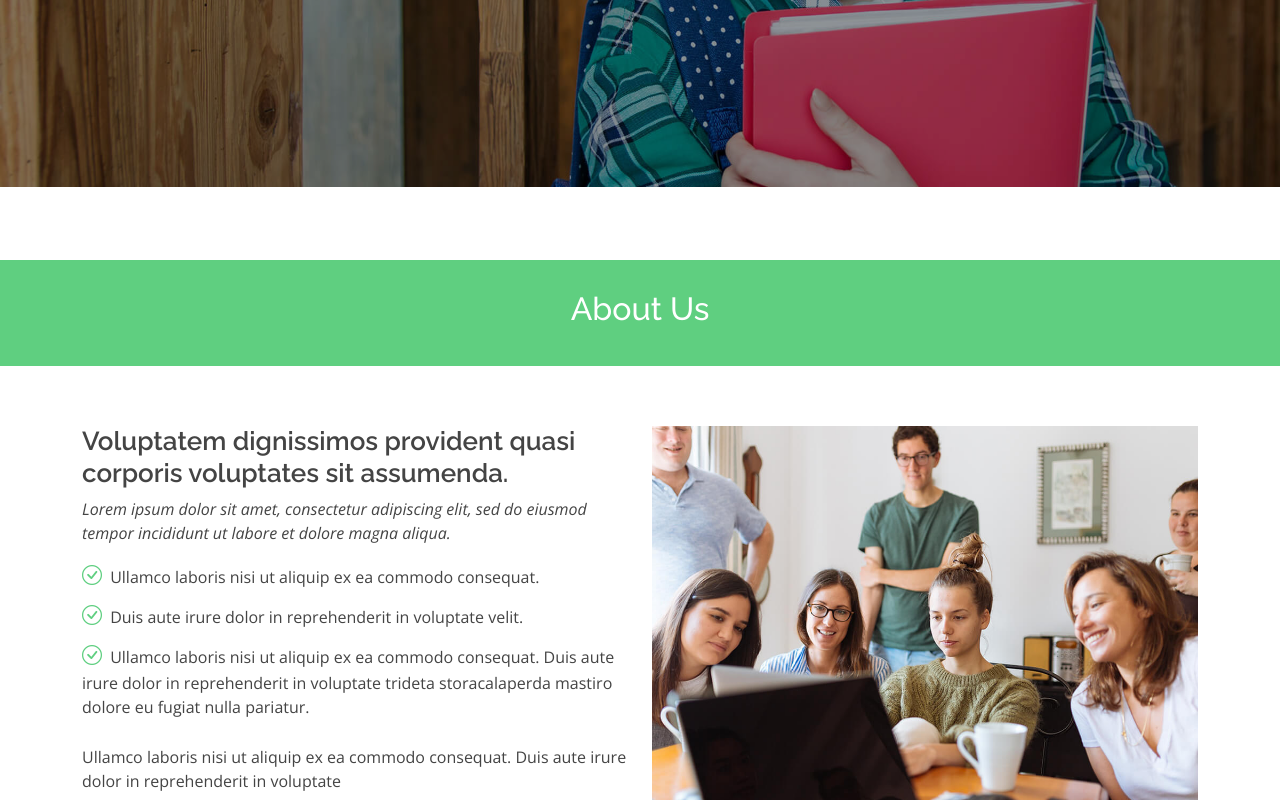
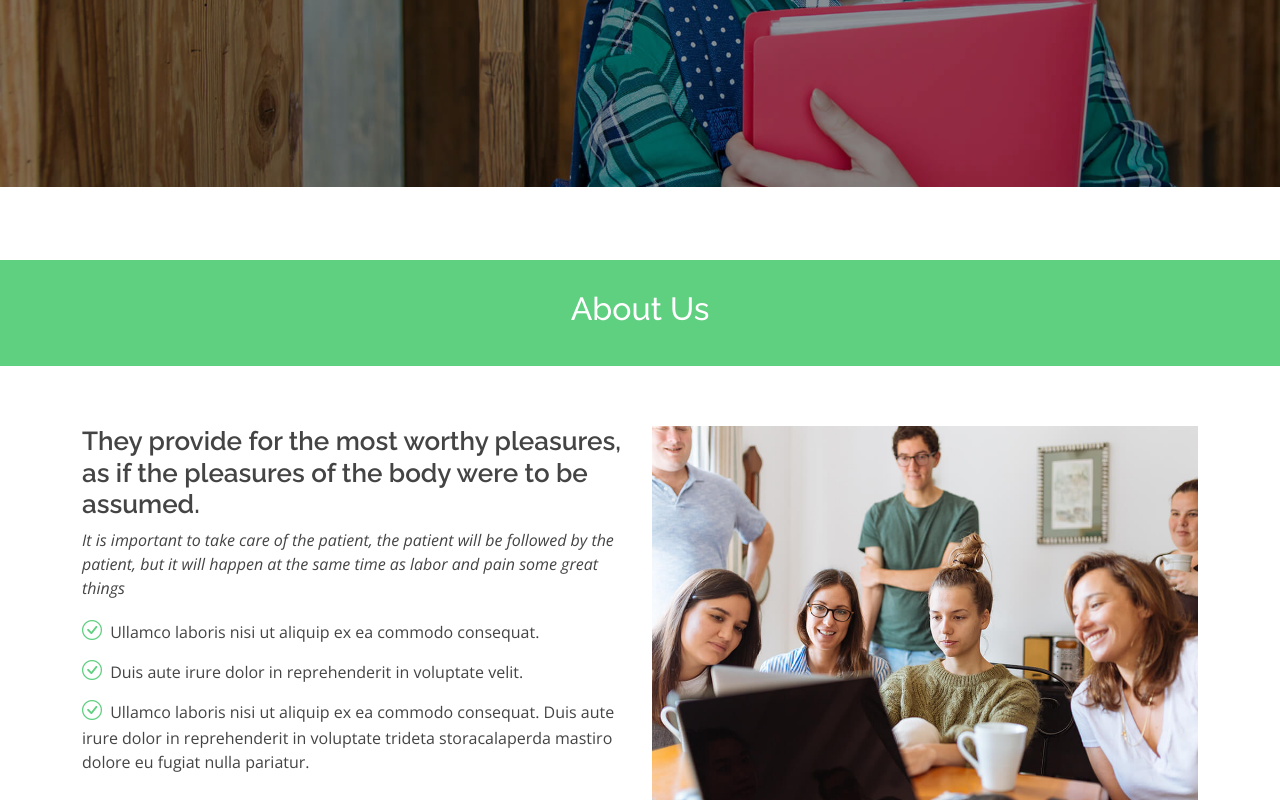
Before and after one commit to krishna6avk/Advance-IT, a plain HTML site: page index.html in a window 1280 px wide. Shown: the part 453-1253 px from the top of the page. Drawn offline with nearby package versions, Linux system fonts and the light colour scheme.

Commit message:
test Changes

```diff
--- a/index.html
+++ b/index.html
@@ -75,10 +75,10 @@
               <img src="assets/img/about.jpg" class="img-fluid" alt="">
             </div>
             <div class="col-lg-6 pt-4 pt-lg-0 order-2 order-lg-1 content">
-              <h3>Voluptatem dignissimos provident quasi corporis voluptates sit assumenda.</h3>
+              <h3>They provide for the most worthy pleasures, as if the pleasures of the body were to be assumed.</h3>
               <p class="fst-italic">
-                Lorem ipsum dolor sit amet, consectetur adipiscing elit, sed do eiusmod tempor incididunt ut labore et dolore
-                magna aliqua.
+                It is important to take care of the patient, the patient will be followed by the patient, but it will happen at the same time as labor and pain
+                some great things
               </p>
               <ul>
                 <li><i class="bi bi-check-circle"></i> Ullamco laboris nisi ut aliquip ex ea commodo consequat.</li>
```
